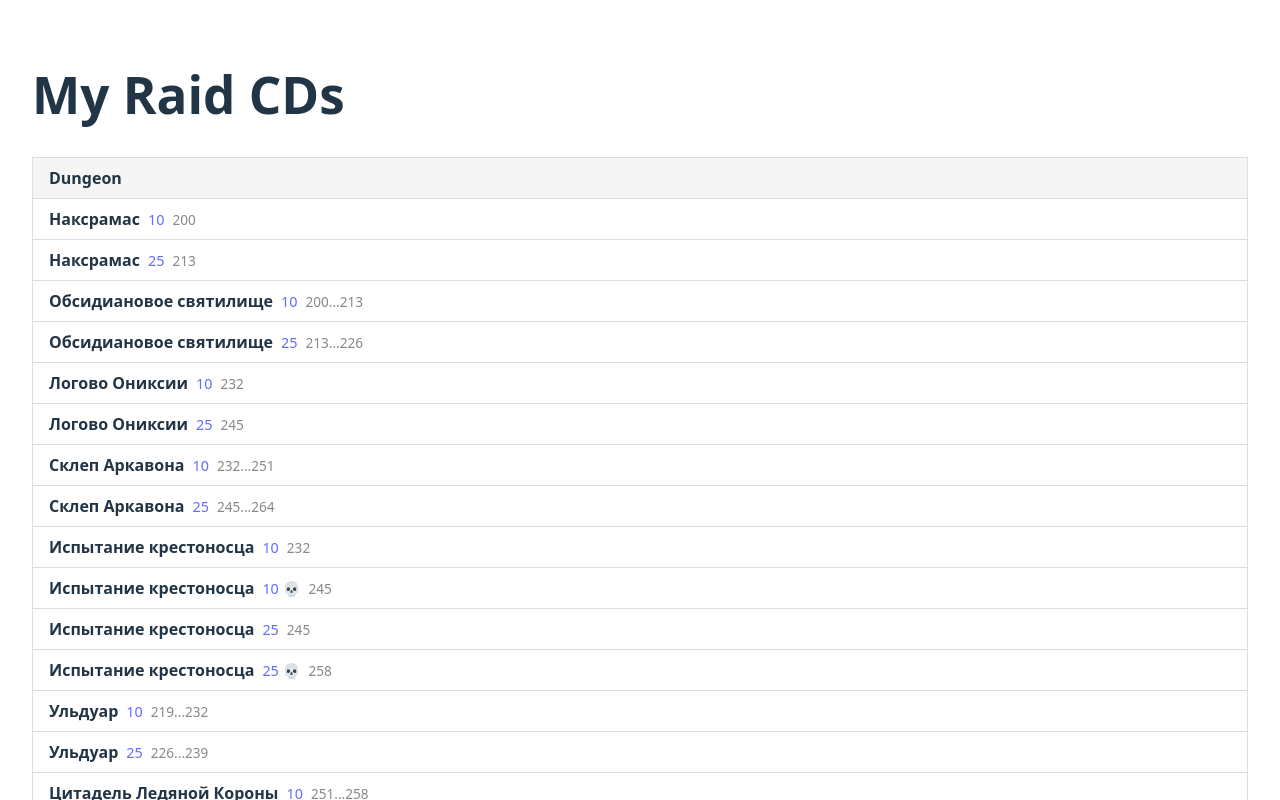
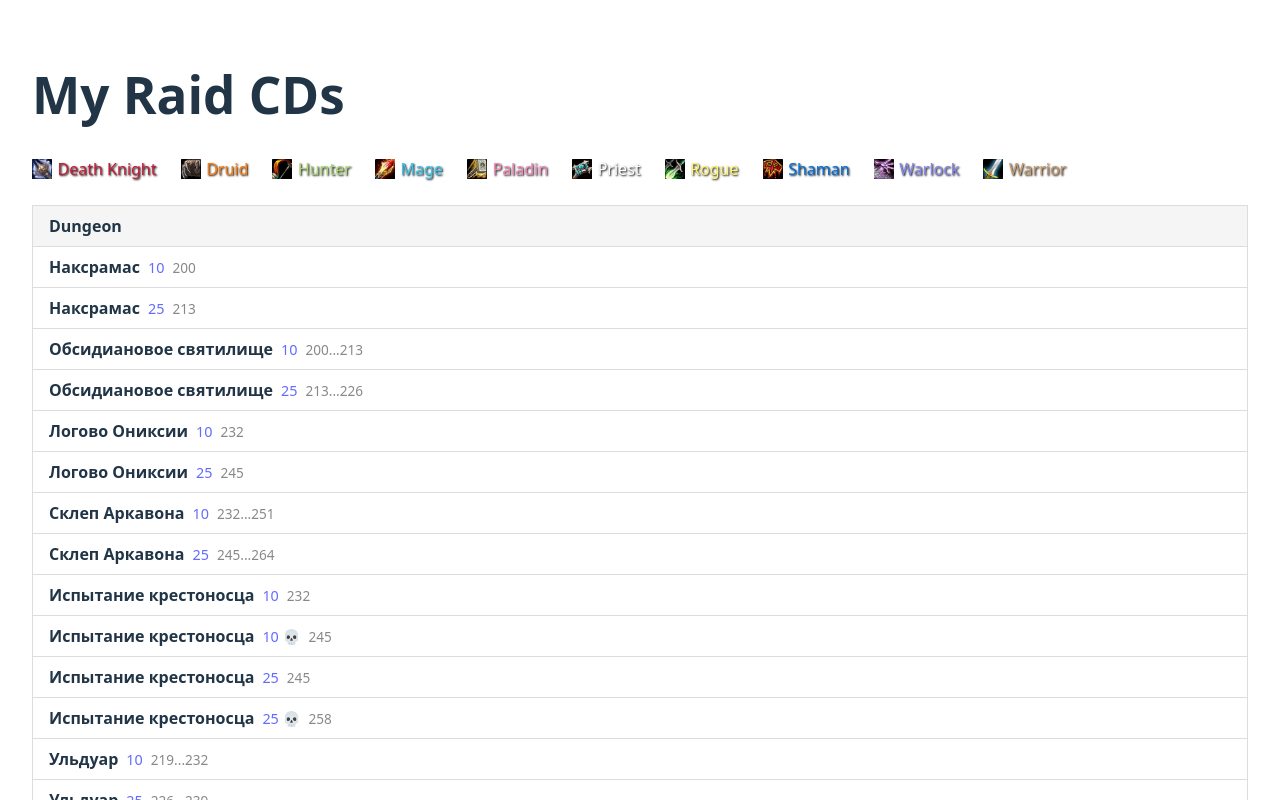
Before and after one commit to sergimax/my-raid-cds, a React (Vite) app: page / in a window 1280 px wide. Shown: the top 800 px of the page. Built offline with nearby package versions, Linux system fonts and the light colour scheme.

Commit message:
feat(app): add class list display with icons for character classes

```diff
--- a/src/App.css
+++ b/src/App.css
@@ -2,6 +2,29 @@
   max-width: 1280px;
   margin: 0 auto;
   padding: 2rem;
+}
+
+.class-list {
+  display: flex;
+  flex-wrap: wrap;
+  gap: 0.5rem 1.5rem;
+  list-style: none;
+  margin: 1rem 0 0;
+  padding: 0;
+}
+
+.class-list .class-item {
+  display: flex;
+  align-items: center;
+  gap: 0.35rem;
+  font-weight: 500;
+  text-shadow: 1px 1px 2px rgba(0, 0, 0, 1);
+}
+
+.class-icon {
+  width: 20px;
+  height: 20px;
+  object-fit: contain;
 }
 
 table {
--- a/src/App.tsx
+++ b/src/App.tsx
@@ -1,4 +1,5 @@
 import { DungeonList } from "./data/dungeons.ts";
+import { Classes } from "./types/characters.ts";
 import { DungeonMode } from "./types/dungeons.ts";
 import "./App.css";
 
@@ -8,6 +9,18 @@ function App() {
       <header>
         <h1>My Raid CDs</h1>
       </header>
+      <ul className="class-list">
+        {Classes.map((c) => (
+          <li
+            key={c.name}
+            className="class-item"
+            style={{ color: c.color ? `#${c.color}` : undefined }}
+          >
+            <img src={c.icon} alt="" className="class-icon" />
+            <span>{c.name}</span>
+          </li>
+        ))}
+      </ul>
       <table>
         <thead>
           <tr>
```
